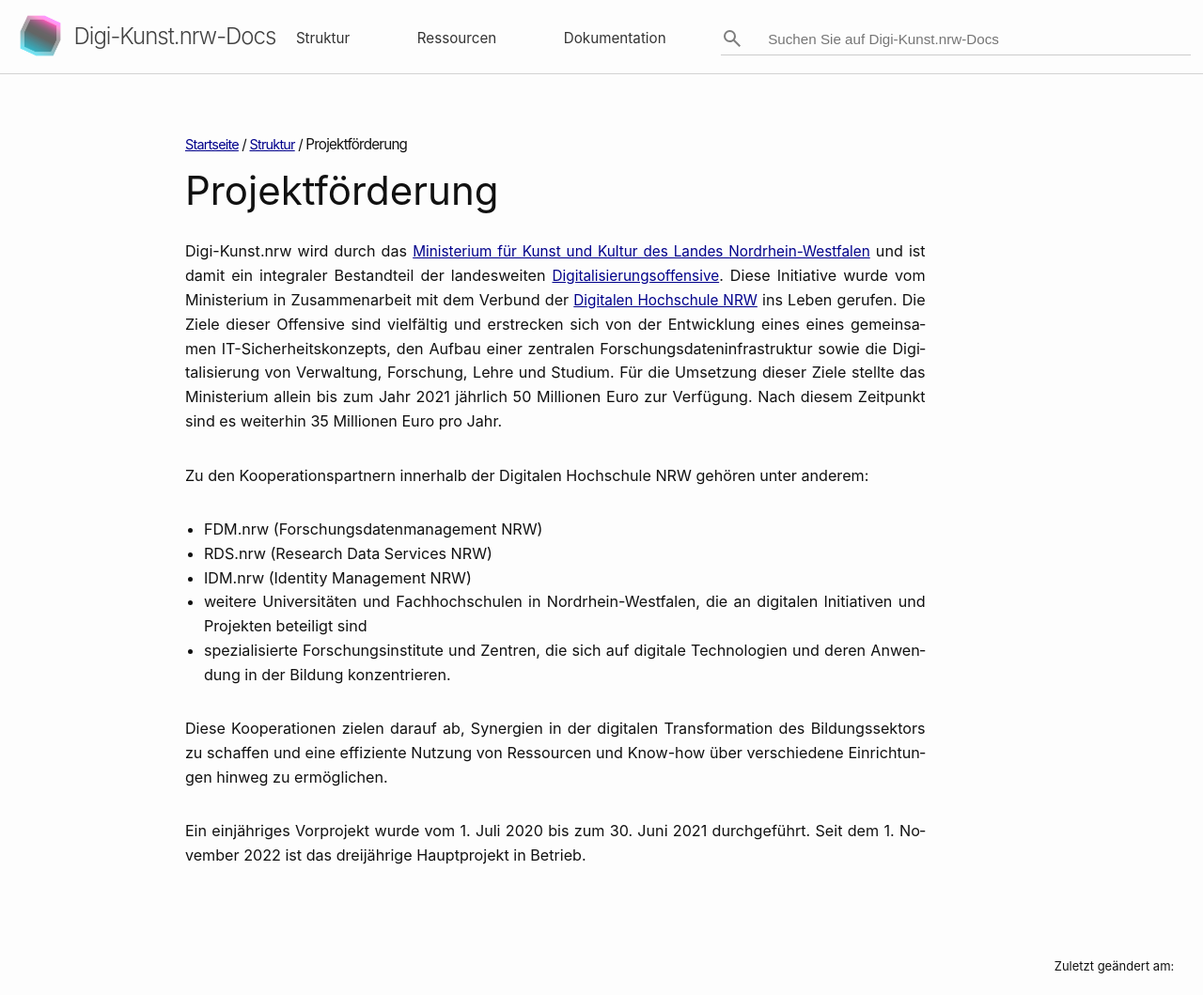
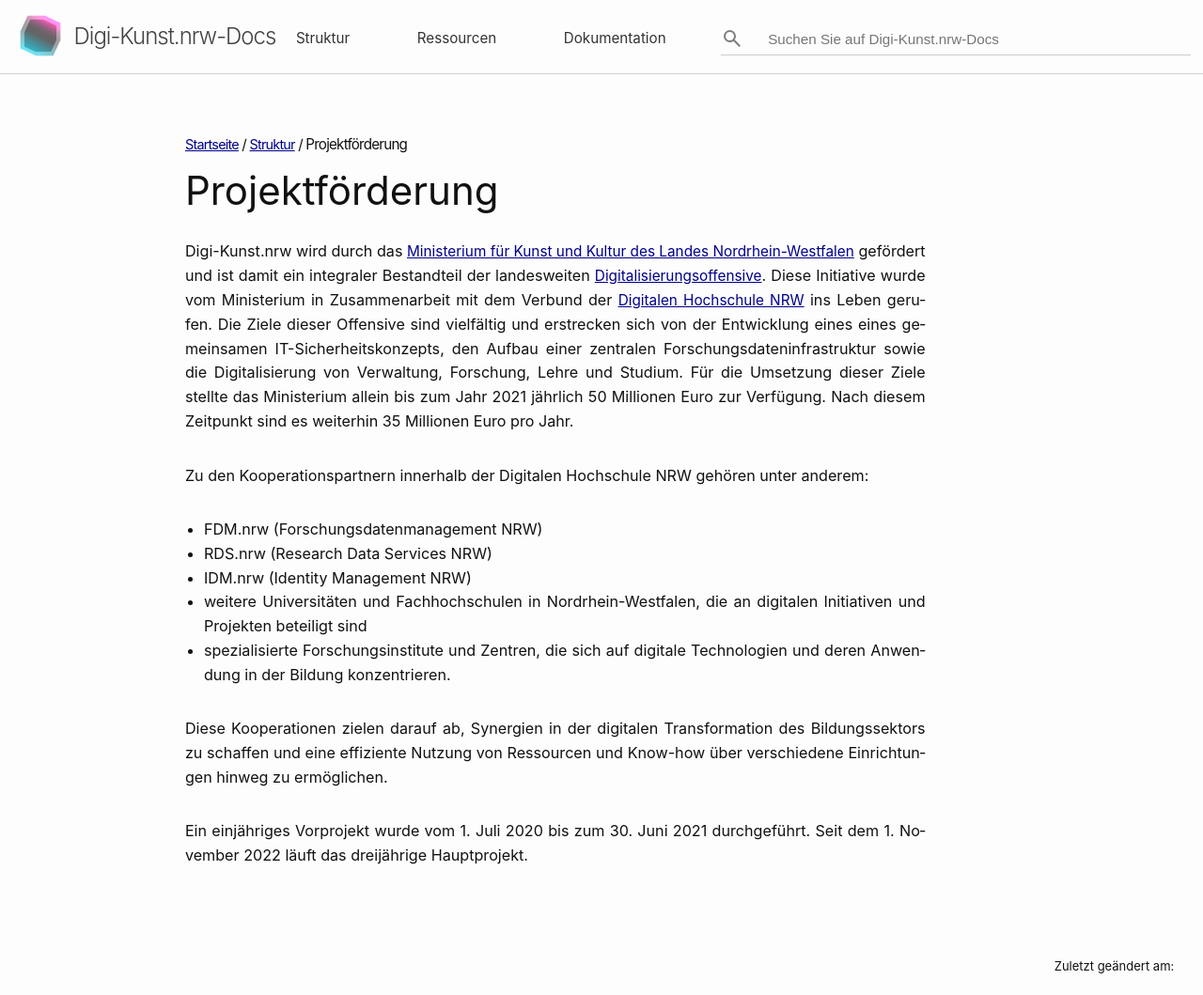
Before and after one commit to christiansievers/site-test, a Jekyll site: the page built from struktur/projektfoerderung.markdown, in a window 1280 px wide, cut to the strip 0-1059 px from the top of the page. Shown: the whole strip at 94% size. Built offline with Jekyll 4.4.1, drawn with Linux system fonts in a browser that asks for light colours; a script that is not in the unit is left out.

Commit message:
fix typos

```diff
--- a/struktur/lenkungskreis.markdown
+++ b/struktur/lenkungskreis.markdown
@@ -8,7 +8,7 @@ Der Lenkungskreis ist das für projektbezogene Fragen zuständige Entscheidungso
 
 Er besteht aus neun ordentlichen Mitgliedern:
 
-* Je eine:m Vertreter:in jede:r der sechs Kooperationspartner:innen
+* Je ein:e Vertreter:in jeder der sechs Kooperationspartner
 * Dem CIO der Kunst- und Musikhochschulen NRW
 * Ein:er Vertreter:in der AG Kunst- und Musikhochschulbibliotheken
 * Ein:er Vertreter:in des hbz
--- a/struktur/projektfoerderung.markdown
+++ b/struktur/projektfoerderung.markdown
@@ -4,7 +4,7 @@ title: Projektförderung
 order: 1.2
 ---
 
-Digi-Kunst.nrw wird durch das [Ministerium für Kunst und Kultur des Landes Nordrhein-Westfalen](https://www.mkw.nrw/) und ist damit ein integraler Bestandteil der landesweiten [Digitalisierungsoffensive](https://www.mkw.nrw/hochschule-und-forschung/digitalisierung-hochschule-und-wissenschaft/digitalisierungsoffensive). Diese Initiative wurde vom Ministerium in Zusammenarbeit mit dem Verbund der [Digitalen Hochschule NRW](https://www.dh.nrw/) ins Leben gerufen. Die Ziele dieser Offensive sind vielfältig und erstrecken sich von der Entwicklung eines eines gemeinsamen IT-Sicherheitskonzepts, den Aufbau einer zentralen Forschungsdateninfrastruktur sowie die Digitalisierung von Verwaltung, Forschung, Lehre und Studium. Für die Umsetzung dieser Ziele stellte das Ministerium allein bis zum Jahr 2021 jährlich 50 Millionen Euro zur Verfügung. Nach diesem Zeitpunkt sind es weiterhin 35 Millionen Euro pro Jahr.
+Digi-Kunst.nrw wird durch das [Ministerium für Kunst und Kultur des Landes Nordrhein-Westfalen](https://www.mkw.nrw/) gefördert und ist damit ein integraler Bestandteil der landesweiten [Digitalisierungsoffensive](https://www.mkw.nrw/hochschule-und-forschung/digitalisierung-hochschule-und-wissenschaft/digitalisierungsoffensive). Diese Initiative wurde vom Ministerium in Zusammenarbeit mit dem Verbund der [Digitalen Hochschule NRW](https://www.dh.nrw/) ins Leben gerufen. Die Ziele dieser Offensive sind vielfältig und erstrecken sich von der Entwicklung eines eines gemeinsamen IT-Sicherheitskonzepts, den Aufbau einer zentralen Forschungsdateninfrastruktur sowie die Digitalisierung von Verwaltung, Forschung, Lehre und Studium. Für die Umsetzung dieser Ziele stellte das Ministerium allein bis zum Jahr 2021 jährlich 50 Millionen Euro zur Verfügung. Nach diesem Zeitpunkt sind es weiterhin 35 Millionen Euro pro Jahr.
 
 Zu den Kooperationspartnern innerhalb der Digitalen Hochschule NRW gehören unter anderem:
 
@@ -16,4 +16,4 @@ Zu den Kooperationspartnern innerhalb der Digitalen Hochschule NRW gehören unte
 
 Diese Kooperationen zielen darauf ab, Synergien in der digitalen Transformation des Bildungssektors zu schaffen und eine effiziente Nutzung von Ressourcen und Know-how über verschiedene Einrichtungen hinweg zu ermöglichen.
 
-Ein einjähriges Vorprojekt wurde vom 1. Juli 2020 bis zum 30. Juni 2021 durchgeführt. Seit dem 1. November 2022 ist das dreijährige Hauptprojekt in Betrieb.
+Ein einjähriges Vorprojekt wurde vom 1. Juli 2020 bis zum 30. Juni 2021 durchgeführt. Seit dem 1. November 2022 läuft das dreijährige Hauptprojekt.
--- a/struktur/team.markdown
+++ b/struktur/team.markdown
@@ -4,7 +4,7 @@ title: Team
 order: 1.1
 ---
 
-Das Projektteam besteht aus einer Gesamtprojektleiter:in, zwei fachlichen Projektleiter:innen und in der Regel einer/einem Mediendokumentar:in je Konsortialhochschule. In einigen Fällen teilen sich zwei Personen eine Stelle. Zusätzlich gibt es mehrere Stellen für Programmierung und IT, angesiedelt in der Diensteentwicklung des Regionalen Rechenzentrums der Universität zu Köln.
+Das Projektteam besteht aus einer Gesamtprojektleiterin, zwei fachlichen Projektleitern und in der Regel einer/einem Mediendokumentar:in je Konsortialhochschule. In einigen Fällen teilen sich zwei Personen eine Stelle. Zusätzlich gibt es mehrere Stellen für Programmierung und IT, angesiedelt in der Diensteentwicklung des Regionalen Rechenzentrums der Universität zu Köln.
 
 ----
 
```
